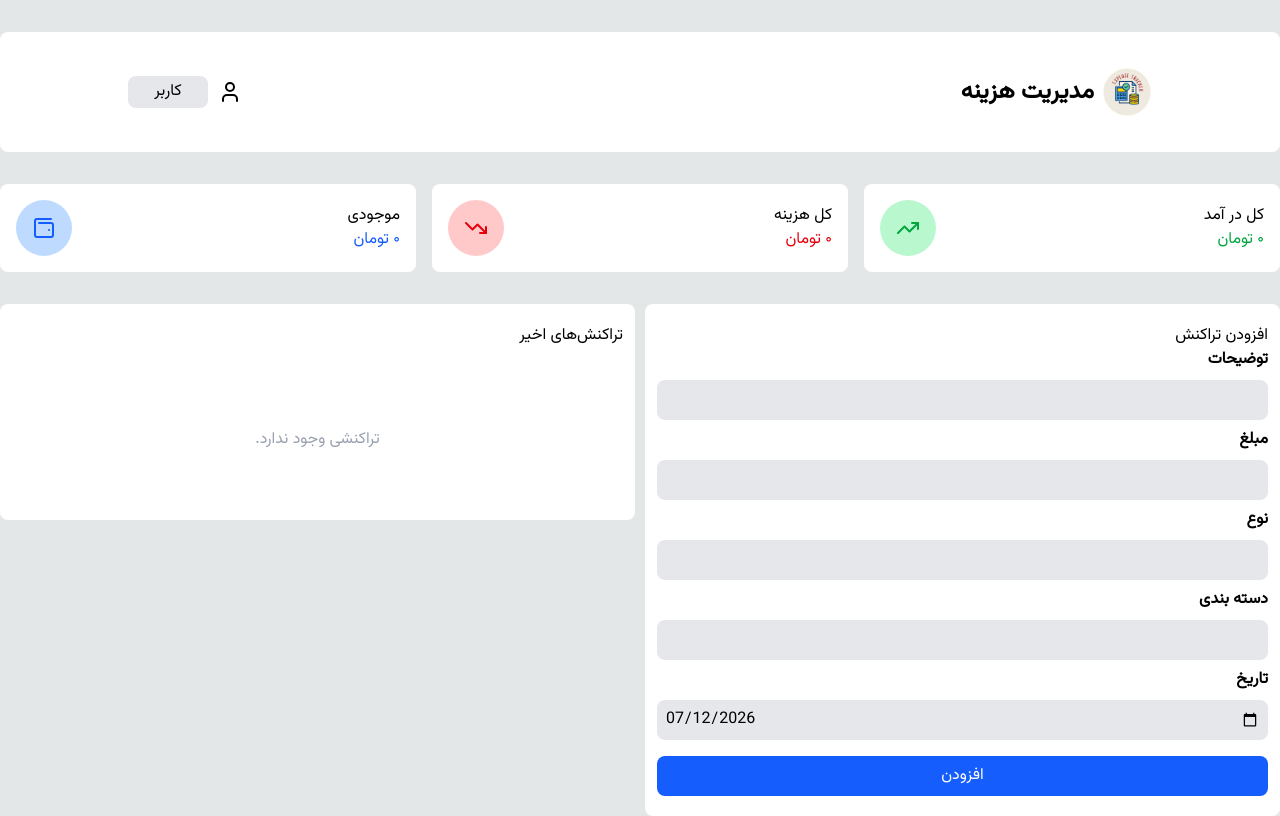
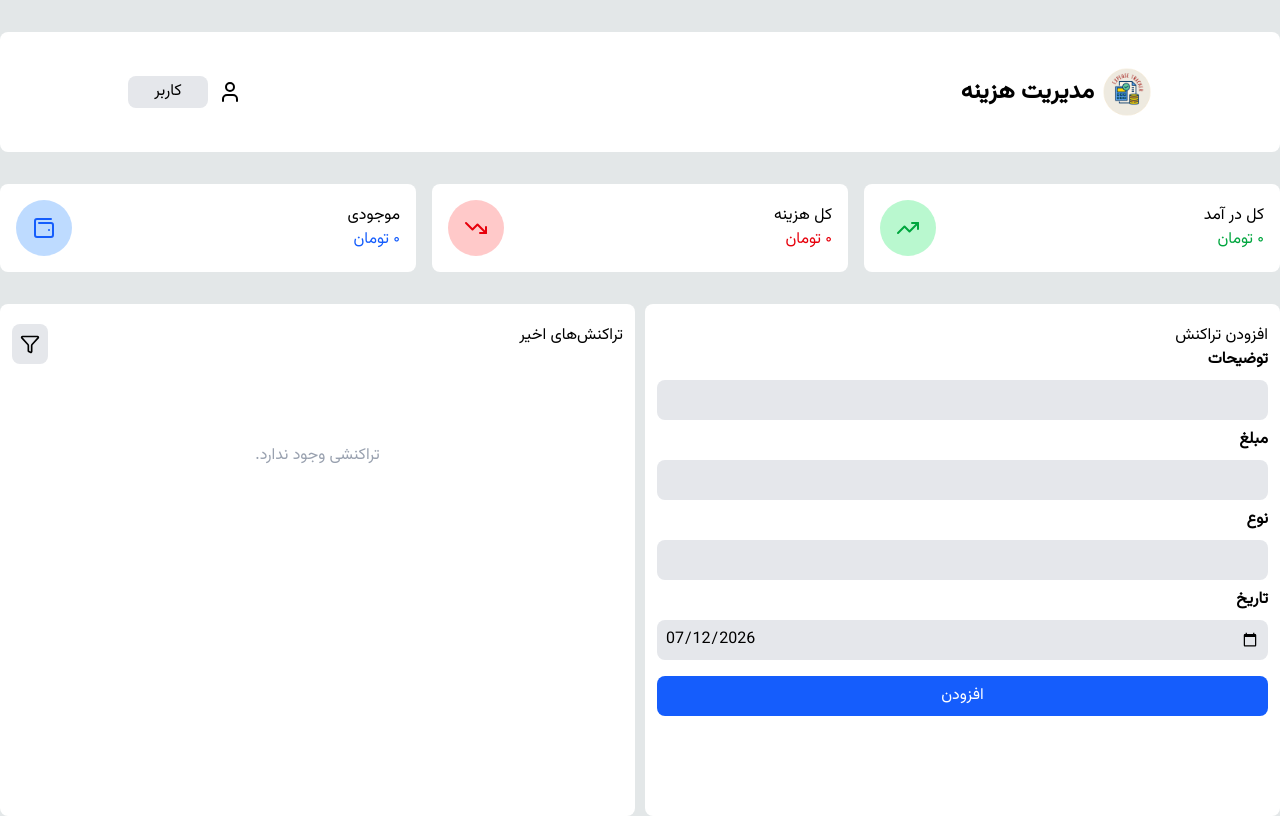
Before and after one commit to amirahmadpoor/expense-tracker, a React (Vite) app: page / in a window 1280 px wide. Built offline with nearby package versions, Linux system fonts and the light colour scheme.

Commit message:
save costs in localstorge development

```diff
--- a/src/App.jsx
+++ b/src/App.jsx
@@ -1,4 +1,4 @@
-import React, { useState } from 'react'
+import React, { useEffect, useState } from 'react'
 import './App.css'
 import AddCostForm from './components/AddCostForm/AddCostForm'
 import RecentTransactions from './components/RecentTransactions/RecentTransactions'
@@ -6,6 +6,7 @@ import { TrendingDown, TrendingUp, User, WalletMinimal } from 'lucide-react'
 
 function App() {
   const [costs, setCosts] = useState([]);
+
   const allBuy = costs
     .filter(cost => cost.type === "هزینه")
     .reduce((sum, cost) => sum + Number(cost.price), 0);
@@ -19,7 +20,15 @@ function App() {
   const removeCost = (id) => {
     const constsFiltered = costs.filter(cost => cost.id !== id)
     setCosts(constsFiltered)
+    localStorage.setItem('todos', JSON.stringify(constsFiltered));
   }
+
+  useEffect(() => {
+    const localCost = localStorage.getItem('todos');
+    if (localCost) {
+      setCosts(JSON.parse(localCost));
+    }
+  }, [])
 
   return (
     <>
@@ -67,7 +76,7 @@ function App() {
           </div>
         </div>
 
-        <div className="add-transaction-recent-transactions w-full flex md:flex-nowrap flex-wrap gap-2.5 mt-8">
+        <div className="add-transaction-recent-transactions w-full h-[512px] flex md:flex-nowrap flex-wrap gap-2.5 mt-8">
           <AddCostForm
             costs={costs}
             setCosts={setCosts}
--- a/src/components/AddCostForm/AddCostForm.jsx
+++ b/src/components/AddCostForm/AddCostForm.jsx
@@ -19,7 +19,16 @@ function AddCostForm({ costs, setCosts }) {
     ]
 
     const handleAddCost = () => {
-        setCosts([...costs, { id: crypto.randomUUID(), desc, price, type, category, date }]);
+        const newCost = {
+            id: crypto.randomUUID(),
+            desc,
+            price,
+            type,
+            category,
+            date
+        }
+        setCosts([...costs, newCost]);
+        localStorage.setItem('todos', JSON.stringify([...costs, newCost]))
     }
 
 
@@ -71,7 +80,7 @@ function AddCostForm({ costs, setCosts }) {
                             {typeCost.map(type =>
                                 <li
                                     key={type}
-                                    className={`h-10 flex items-center  rounded-lg p-1
+                                    className={`h-10 flex items-center  rounded-lg p-1 cursor-pointer
                                         ${selectType === type ? 'bg-gray-200' : 'hover:bg-gray-200'}
                                         `}
                                     onClick={() => {
@@ -85,6 +94,8 @@ function AddCostForm({ costs, setCosts }) {
                         </ul>
                     }
                 </div>
+                {type === 'هزینه'
+                    ?
                     <div className="input flex flex-col gap-2 relative">
                         <label htmlFor="category" className='font-bold'>دسته بندی</label>
                         <input
@@ -102,7 +113,7 @@ function AddCostForm({ costs, setCosts }) {
                                 {categories.map(category =>
                                     <li
                                         key={category}
-                                    className={`h-10 flex items-center  rounded-lg p-1
+                                        className={`h-10 flex items-center  rounded-lg p-1 cursor-pointer
                                         ${selectType === category ? 'bg-gray-200' : 'hover:bg-gray-200'}
                                         `}
                                         onClick={() => {
@@ -115,6 +126,9 @@ function AddCostForm({ costs, setCosts }) {
                             </ul>
                         }
                     </div>
+                    :
+                    ''
+                }
                 <div className="input flex flex-col gap-2">
                     <label htmlFor="date" className='font-bold'>تاریخ</label>
                     <input
@@ -125,7 +139,7 @@ function AddCostForm({ costs, setCosts }) {
                         onChange={(e) => setDate(e.target.value)}
                     />
                 </div>
-                <button type='submit' className='bg-blue-600 text-white w-full h-10 rounded-lg mt-2'
+                <button type='submit' className='bg-blue-600 text-white w-full h-10 rounded-lg mt-2 cursor-pointer'
                 >افزودن</button>
             </form >
         </div >
--- a/src/components/BoxTransaction/BoxTransaction.jsx
+++ b/src/components/BoxTransaction/BoxTransaction.jsx
@@ -38,7 +38,9 @@ function BoxTransaction({ id, desc, price, type, category, date, removeCost }) {
                     {Number(price).toLocaleString("fa-IR")} تومان
                 </span>
                 <button className="box__trash text-red-600"
-                    onClick={() => removeCost(id)}
+                    onClick={() => {
+                        removeCost(id)
+                    }}
                 >
                     <Trash width={20} />
                 </button>
--- a/src/components/RecentTransactions/RecentTransactions.jsx
+++ b/src/components/RecentTransactions/RecentTransactions.jsx
@@ -1,18 +1,25 @@
 import React, { useState } from 'react'
 import NotTransaction from '../NotTransaction/NotTransaction'
 import BoxTransaction from '../BoxTransaction/BoxTransaction'
+import { Filter } from 'lucide-react'
 
 function RecentTransactions({ costs, removeCost }) {
     return (
-        <div className='recent-transactions bg-white w-full h-full rounded-lg pt-5 pb-5 pl-3 pr-3'>
-            <header className="recent-transactions__header">تراکنش‌های اخیر</header>
+        <div className='recent-transactions bg-white w-full h-full rounded-lg pt-5 pb-5 pl-3 pr-3 overflow-hidden'>
+            <header className="recent-transactions__header flex justify-between">
+                <span>تراکنش‌های اخیر</span>
+                <span className="recent-transactions__filter p-2 rounded-lg bg-gray-200 cursor-pointer">
+                    <Filter width={20} />
+                </span>
+            </header>
 
-            <div className='recent-transactions__transactions flex flex-col gap-2 mt-8'>
+
+            <div className='recent-transactions__transactions flex flex-col gap-2 mt-8 h-full overflow-y-auto'>
                 {costs.length > 0
                     ?
-                    costs.map(cost => <BoxTransaction key={cost.id} {...cost} removeCost={removeCost}/>)
+                    costs.map(cost => <BoxTransaction key={cost.id} {...cost} removeCost={removeCost} />)
                     :
-                    <NotTransaction/>
+                    <NotTransaction />
                 }
             </div>
         </div>
```
Lines whose indentation alone changed are shown as unchanged.
